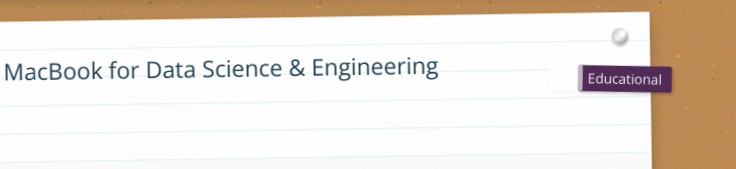
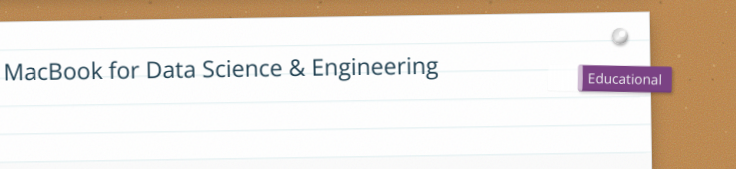
Before and after one commit to alecsharpie/alecsharpie.github.io, a plain HTML site: page index.html in a window 1280 px wide. Shown: the part 1738-1907 px from the top of the page, 544-1280 px from the left. Drawn offline with nearby package versions, Linux system fonts and the light colour scheme.

Commit message:
educational tag colour plum

```diff
--- a/css/styles.css
+++ b/css/styles.css
@@ -6,6 +6,7 @@
     --secondary-accent: #2a7886;
     --dark-accent: #204051;
     --highlight: #512b58;
+    --secondary-highlight: #7a4284;
     --light-grey-accent: #bcc1c4;
     --button-bg: #f1f3f4;
     --button-border: #204051;
@@ -494,7 +495,7 @@
 }
 
 .tag.educational {
-    background-color: var(--highlight);
+    background-color: var(--secondary-highlight);
 }
 
 .tag.experiment {
```
